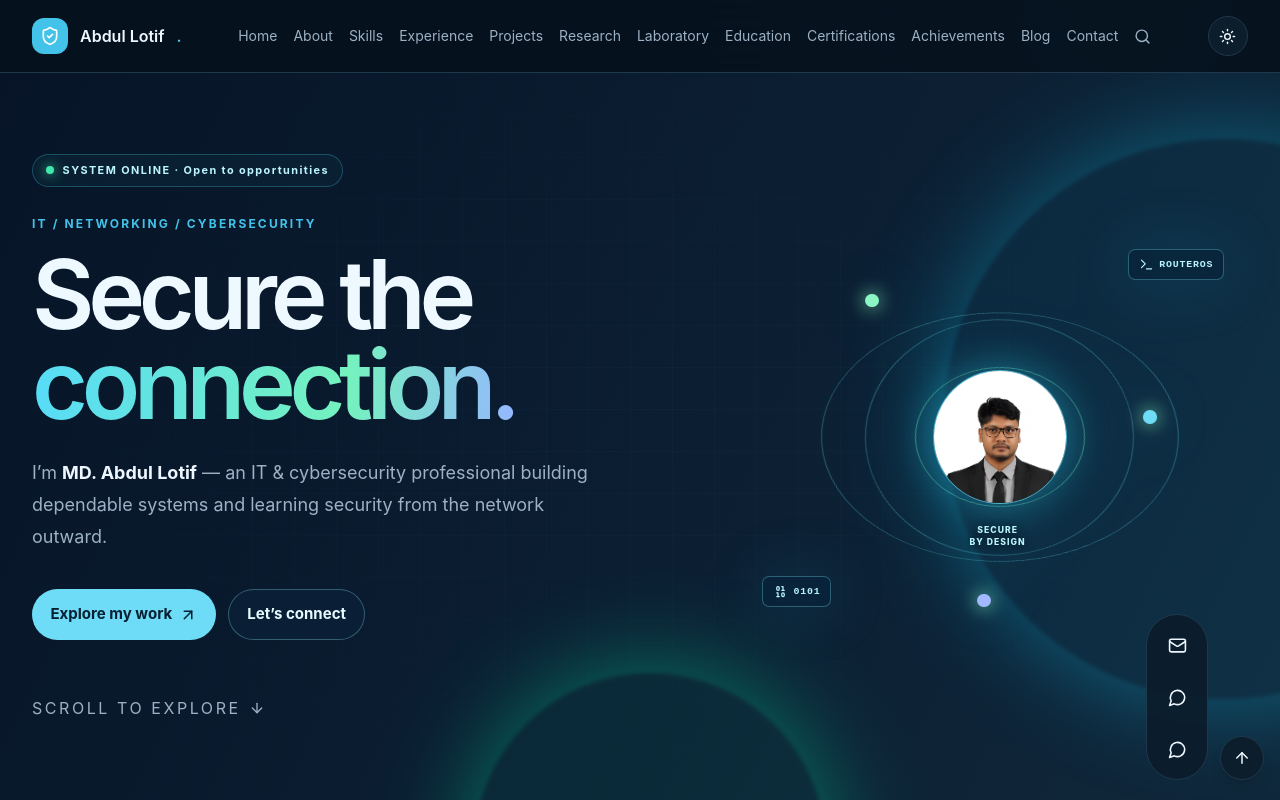
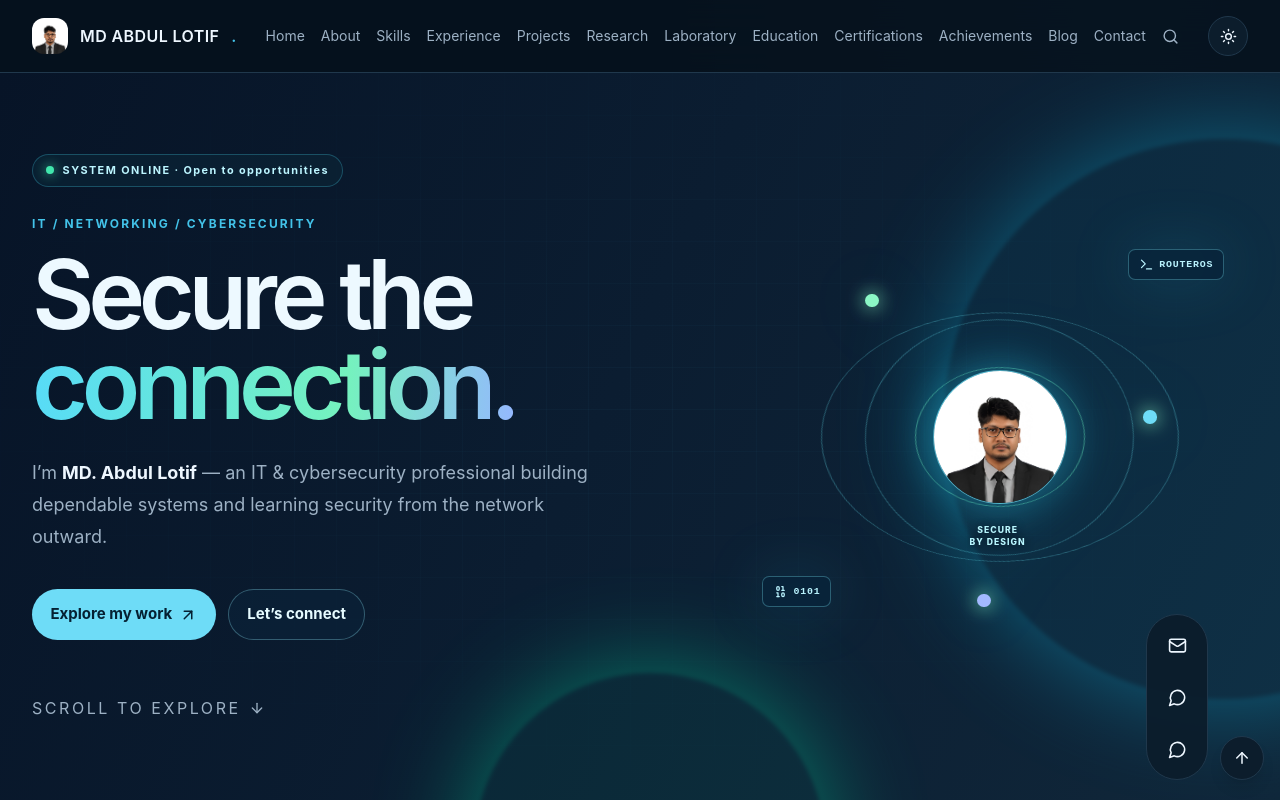
Before and after one commit to rslatif/rslatif.github.io, a React (Vite) app: page / in a window 1280 px wide. Shown: the top 800 px of the page. Built offline with nearby package versions, Linux system fonts and the light colour scheme.

Commit message:
Add profile header and visitor reply fields

```diff
--- a/src/components/ContactForm.tsx
+++ b/src/components/ContactForm.tsx
@@ -22,7 +22,7 @@ export function ContactForm(){
    setLastSent(timestamp()); form.reset(); setNotice({ok:true,text:"Your email app has been opened with the message ready to send."}); return;
   }
   setNotice(null);
-  try{await emailjs.send(service,template,{...values,to_name:import.meta.env.VITE_CONTACT_RECEIVER_NAME || "MD. Abdul Lotif",to_email:contact.email,reply_to:values.from_email,page_url:location.href,submission_time:isoTimestamp()},key);setLastSent(timestamp());form.reset();setNotice({ok:true,text:"Thanks. Your message was sent successfully."})}
+  try{await emailjs.send(service,template,{...values,to_name:import.meta.env.VITE_CONTACT_RECEIVER_NAME || "MD. Abdul Lotif",to_email:contact.email,reply_to:values.from_email,visitor_email:values.from_email,user_email:values.from_email,page_url:location.href,submission_time:isoTimestamp()},key);setLastSent(timestamp());form.reset();setNotice({ok:true,text:"Thanks. Your message was sent successfully."})}
   catch(error){const detail=typeof error==="object"&&error!==null&&"text" in error?String(error.text):"Please confirm the EmailJS service, template, and allowed domain settings.";setNotice({ok:false,text:`EmailJS could not send the message: ${detail}`})}
  }
  const field="h-11 w-full rounded-xl border bg-background px-3 text-sm";
--- a/src/components/Layout.tsx
+++ b/src/components/Layout.tsx
@@ -4,6 +4,7 @@ import { ArrowUp, Github, Mail, Menu, MessageCircle, Moon, Search, ShieldCheck,
 import { navigation } from "@/data/navigation";
 import { contact } from "@/data/contact";
 import { siteSettings } from "@/data/siteSettings";
+import { profile } from "@/data/profile";
 
 export function Layout() {
   const [menu, setMenu] = useState(false);
@@ -30,7 +31,7 @@ export function Layout() {
     <div className="no-print fixed left-0 top-0 z-[70] h-1 bg-brand" style={{ width: `${progress}%` }} aria-hidden />
     <header className="no-print sticky top-0 z-50 border-b bg-background/85 backdrop-blur-xl">
       <div className="container-shell flex h-18 items-center justify-between">
-        <NavLink to="/" className="flex items-center gap-3 font-semibold"><span className="grid size-9 place-items-center rounded-xl bg-brand text-white"><ShieldCheck size={20}/></span>Abdul Lotif<span className="text-brand">.</span></NavLink>
+        <NavLink to="/" className="flex items-center gap-3 font-semibold"><span className="grid size-9 place-items-center overflow-hidden rounded-xl bg-brand text-white">{profile.profilePhoto?<img src={profile.profilePhoto} alt="MD Abdul Lotif" className="size-full object-cover"/>:<ShieldCheck size={20}/>}</span><span className="text-sm tracking-wide sm:text-base">MD ABDUL LOTIF</span><span className="text-brand">.</span></NavLink>
         <nav className="hidden items-center gap-4 text-sm text-muted xl:flex" aria-label="Primary">{navigation.map(([label,path])=><NavLink key={path} to={path} className={({isActive})=>`py-2 transition hover:text-brand ${isActive?"text-brand":" "}`}>{label}</NavLink>)}<NavLink to="/search" aria-label="Search"><Search size={17}/></NavLink></nav>
         <div className="flex gap-2"><button className="grid size-10 place-items-center rounded-full border bg-surface" onClick={()=>setDark(!dark)} aria-label={`Switch to ${dark?"light":"dark"} theme`}>{dark?<Sun size={17}/>:<Moon size={17}/>}</button><button className="grid size-10 place-items-center rounded-full border bg-surface xl:hidden" onClick={()=>setMenu(!menu)} aria-expanded={menu} aria-label="Toggle menu">{menu?<X size={18}/>:<Menu size={18}/>}</button></div>
       </div>
```
